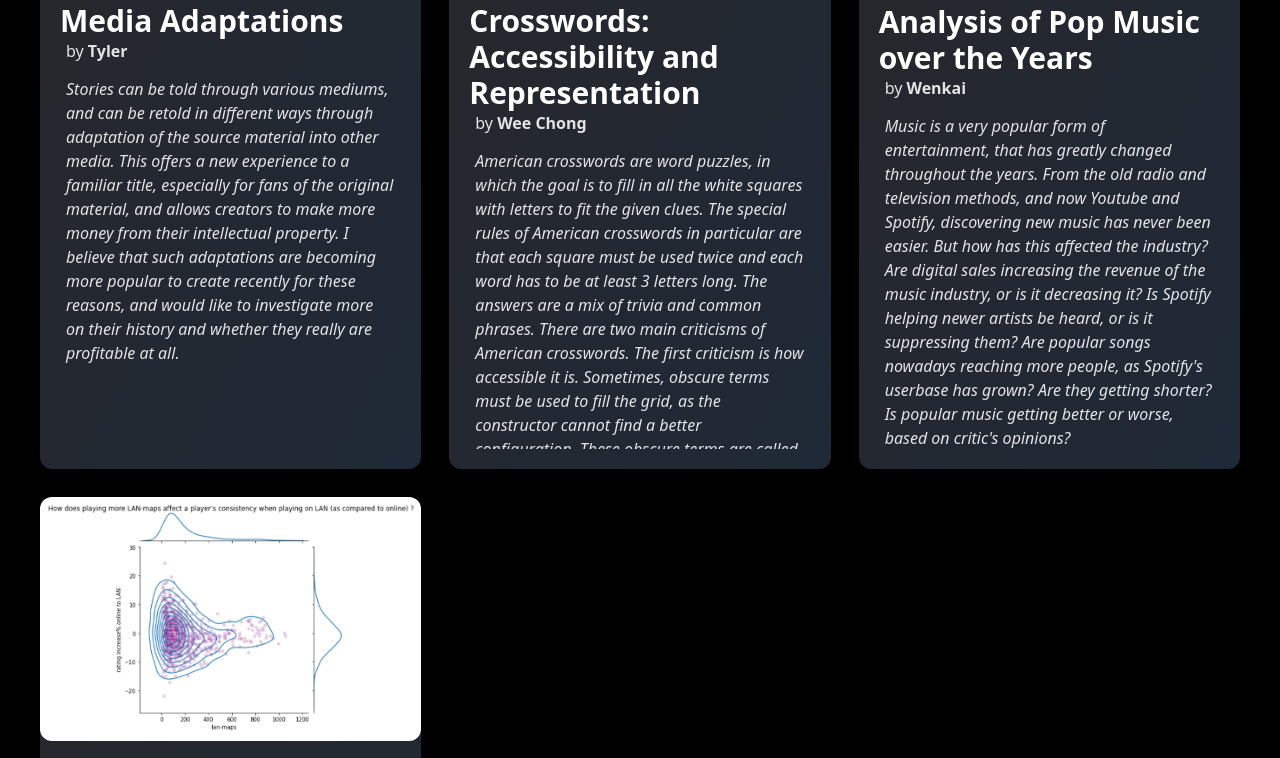
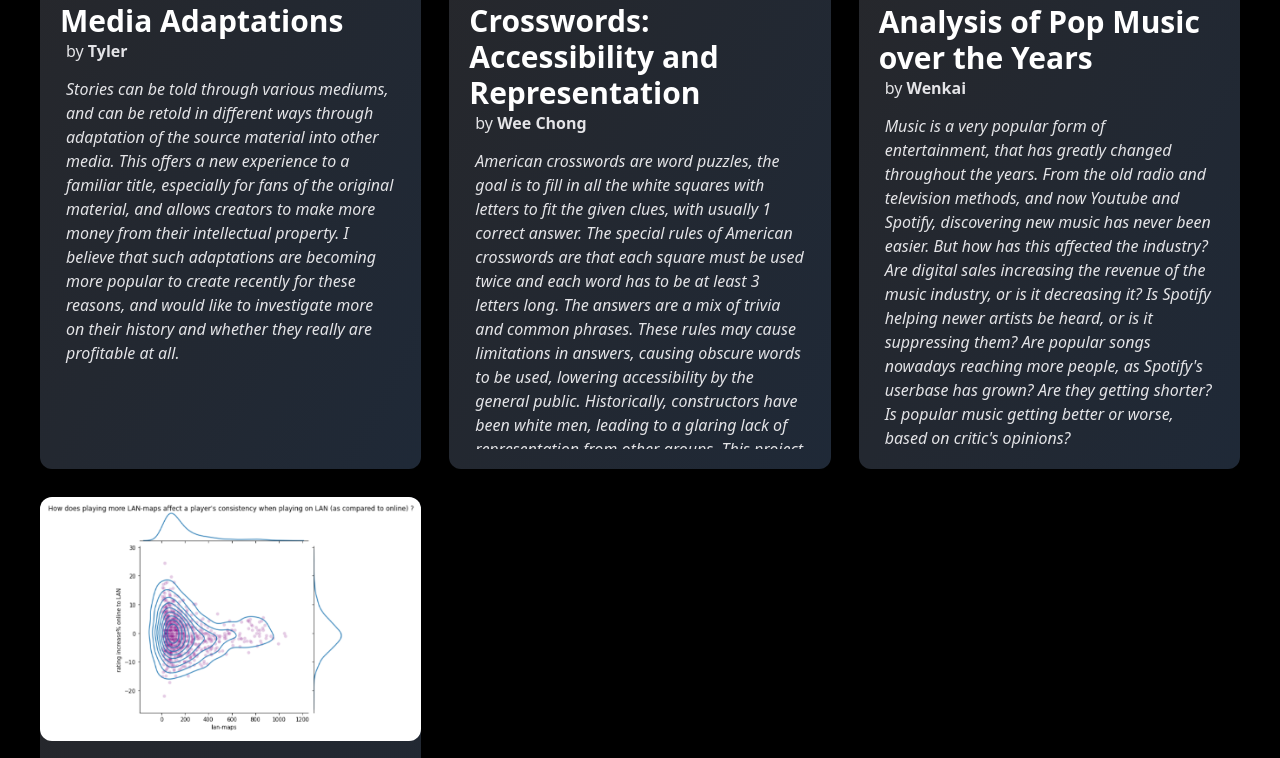
Before and after one commit to M22404/DAProject, a plain HTML site: page index.html in a window 1280 px wide. Shown: the part 2607-3365 px from the top of the page. Drawn offline with nearby package versions, Linux system fonts and the light colour scheme.

Commit message:
practiced summary with crossword description
shortened it for conciseness

```diff
--- a/index.html
+++ b/index.html
@@ -282,24 +282,14 @@
                 <div class="h-2 flex-none"></div>
                 <div class="overflow-y-scroll p-1.5">
                     <p class="text-zinc-200 italic">
-                        American crosswords are word puzzles, in which the goal is to fill in all the white squares with
-                        letters to fit the given clues. The special rules of American crosswords in particular are that
-                        each square must be used twice and each word has to be at least 3 letters long. The answers are
-                        a mix of trivia and common phrases. There are two main criticisms of American crosswords.
-                        The first criticism is how accessible it is. Sometimes, obscure terms must be used to fill the
-                        grid, as the constructor cannot find a better configuration. These obscure terms are called
-                        "crosswordese". They appear commonly in puzzles as they have convienent letter patterns.
-                        However, as computers have evolved to assist humans in construction, the quality of puzzles have
-                        been getting better and better.
-                        The second criticism is how representative it is. Crosswords have been said to reflect a piece
-                        of personality from the contructor. Originally, crosswords were for straight liberally-educated
-                        white men. As time passed, people realised that there was a lack of representation in terms of
-                        answers or clue-writing for the other groups. Hence, there has been a push to include more of
-                        these people into the crossword. This includes mentorship to women/people of colour/LGBTQ people
-                        to construct crosswords.
-                        This project would aim to find how accessible the crossword currently is, given the rise of
-                        computers as a construction aid. In a similar fashion, it would also like to find out how
-                        representative the crossword is of minorities.
+                        American crosswords are word puzzles, the goal is to fill in all the white squares with
+                        letters to fit the given clues, with usually 1 correct answer. The special rules of American
+                        crosswords are that each square must be used twice and each word has to be at
+                        least 3 letters long. The answers are a mix of trivia and common phrases. These rules may cause
+                        limitations in answers, causing obscure words to be used, lowering accessibility by the general
+                        public. Historically, constructors have been white men, leading to a glaring lack of representation
+                        from other groups. This project would like to investigate these two phenomena: accessibility
+                        and representation.
                     </p>
                 </div>
             </section>
```
